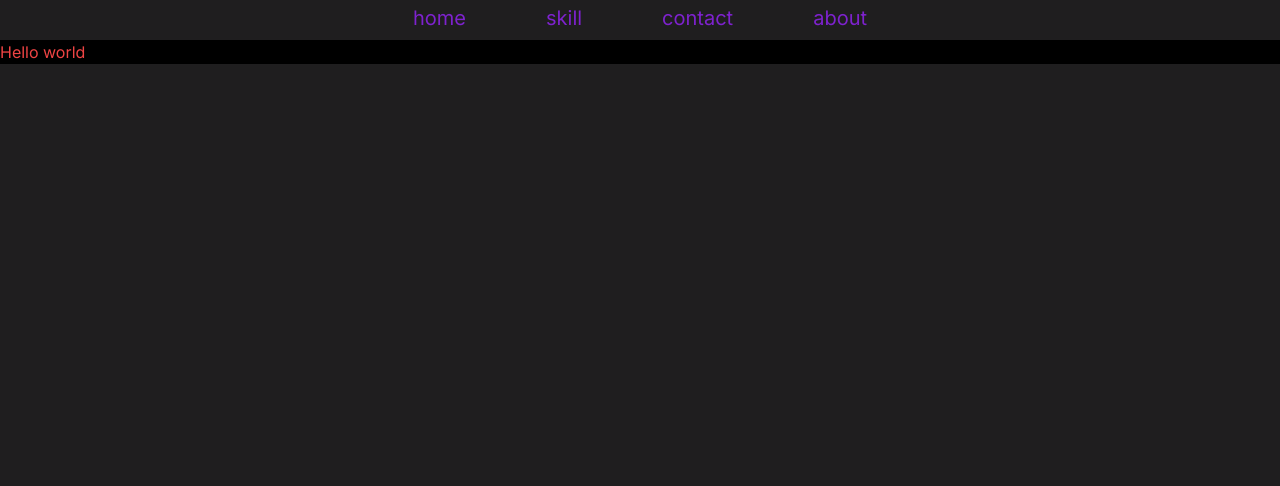
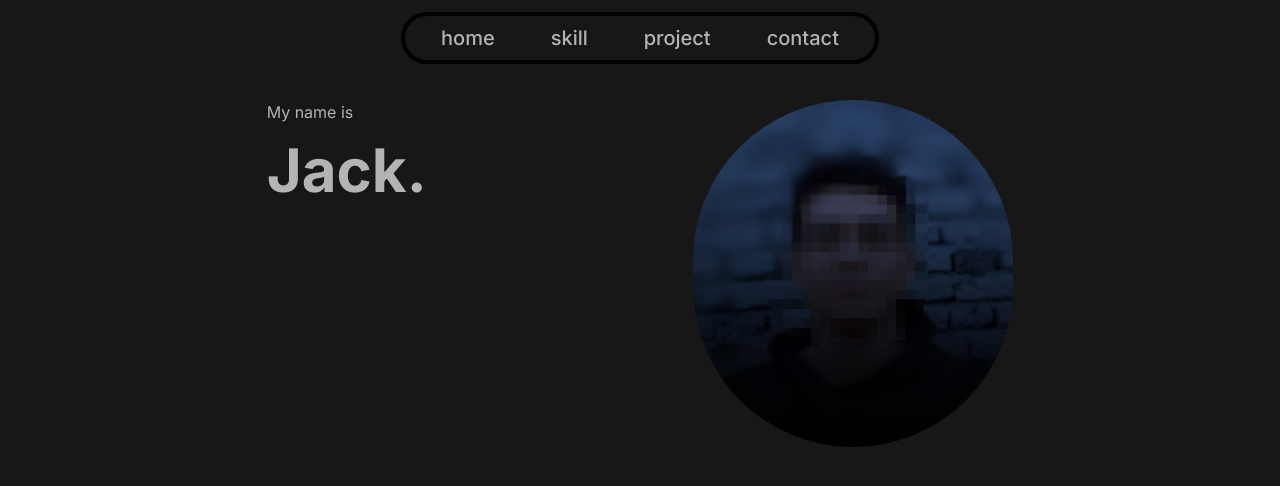
Before and after one commit to j2a1ck/personal-website, a Next.js app: page / in a window 1280 px wide. Shown: the top 486 px of the page. Built offline with nearby package versions, Linux system fonts and the light colour scheme.

Commit message:
add text and Image

```diff
--- a/src/app/components/Navbar.tsx
+++ b/src/app/components/Navbar.tsx
@@ -3,20 +3,27 @@ import Link from "next/link"
 const Links = [
   { href: "/", label: "home"} ,
   { href: "/skill", label: "skill"},
+  { href: "/project", label: "project"},
   { href: "/contact", label: "contact"},
-  { href: "/about", label: "about"},
 ]
 
 const Navbar: React.FC = () => {
-  return (
-    <nav className="flex justify-center w-auto h-10 p-1 text-xl text-purple-700">
-      {Links.map(({href, label: label}) => (
-        <Link key={href} href={href} className="mx-10">
+  return <>
+    <nav className="flex flex-wrap justify-center w-auto h-auto text-xl text-white">
+     <div className="border-black border-4 rounded-full m-3 p-2">
+      {Links.map(({ href, label: label }) => (
+        <Link
+          key={href}
+          href={href}
+          className="px-2 py-1 sm:m-1 md:mx-5 lg:mx-5 font-medium hover:bg-gray-800 rounded-lg "
+        >
           {label}
         </Link>
       ))}
+      </div>
     </nav>
-  );
+    </>
+  ;
 }
 
 export default Navbar
--- /dev/null
+++ b/src/app/components/OwnerImage.tsx
@@ -0,0 +1,16 @@
+import React from "react";
+import Image from "next/image";
+import ownerImage from "../../../public/ownerImage.jpg";
+
+const OwnerImage: React.FC = () => {
+  return (
+    //display owner picture
+    <div className="">
+      <div className="overflow-hidden rounded-full ">
+        <Image src={ownerImage} alt="Owner" className="w-32 h-auto lg:w-80"/>
+      </div>
+    </div>
+  );
+};
+
+export default OwnerImage;
--- /dev/null
+++ b/src/app/components/OwnerText.tsx
@@ -0,0 +1,16 @@
+const OwnerText: React.FC = () => {
+    return (
+      <>
+        <div>
+          <h1 className="text-white p-auto">
+            My name is
+          </h1>
+          <h2 className="p-auto pt-4 text-white text-6xl font-bold">
+            Jack.
+          </h2>
+        </div>
+      </>
+    );
+}
+
+export default OwnerText;
--- a/src/app/globals.css
+++ b/src/app/globals.css
@@ -3,6 +3,6 @@
 @tailwind utilities;
 
 body {
-    background-color: #1F1E1F;
+    background-color: #171717;
     font-family: Arial, sans-serif;
 }
--- a/src/app/page.tsx
+++ b/src/app/page.tsx
@@ -1,10 +1,15 @@
 import Navbar from "./components/Navbar";
+import OwnerImage from "./components/OwnerImage";
+import OwnerText from "./components/OwnerText";
 
 export default function Home() {
   return (
     <main>
-      <Navbar/>
-        <h1 className="bg-black text-red-500">Hello world</h1>
+      <Navbar />
+      <div className="flex justify-evenly mt-6">
+        <OwnerText />
+        <OwnerImage />
+      </div>
     </main>
   );
 }
--- a/tailwind.config.ts
+++ b/tailwind.config.ts
@@ -8,6 +8,9 @@ const config: Config = {
   ],
   theme: {
     extend: {
+      colors: {
+       "white": "#B4B4B4",
+      },
       backgroundImage: {
         "gradient-radial": "radial-gradient(var(--tw-gradient-stops))",
         "gradient-conic":
```
Also changed, not shown: public/ownerImage.jpg (added), src/app/contact/page.tsx (renamed from src/app/about/page.tsx).
